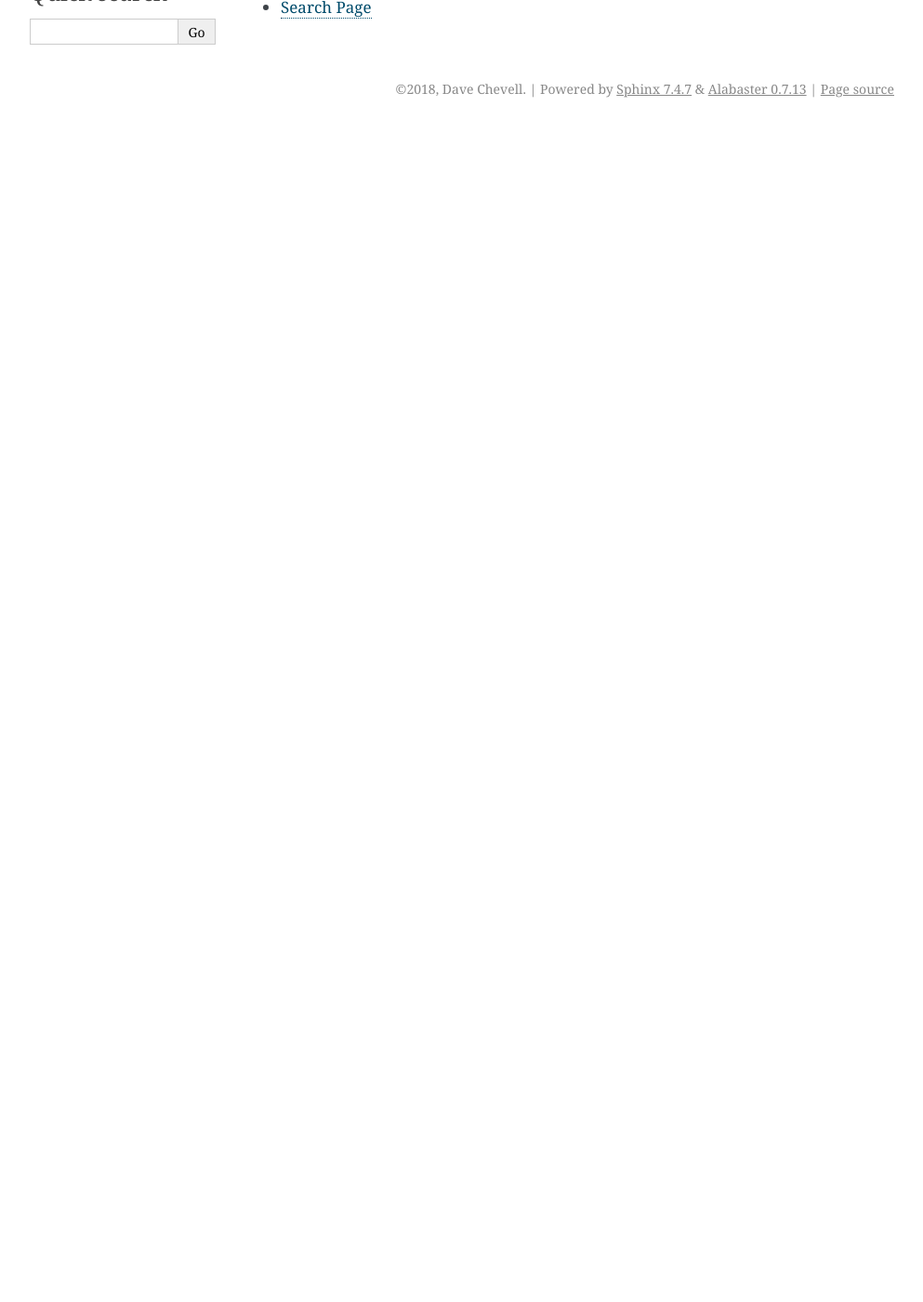
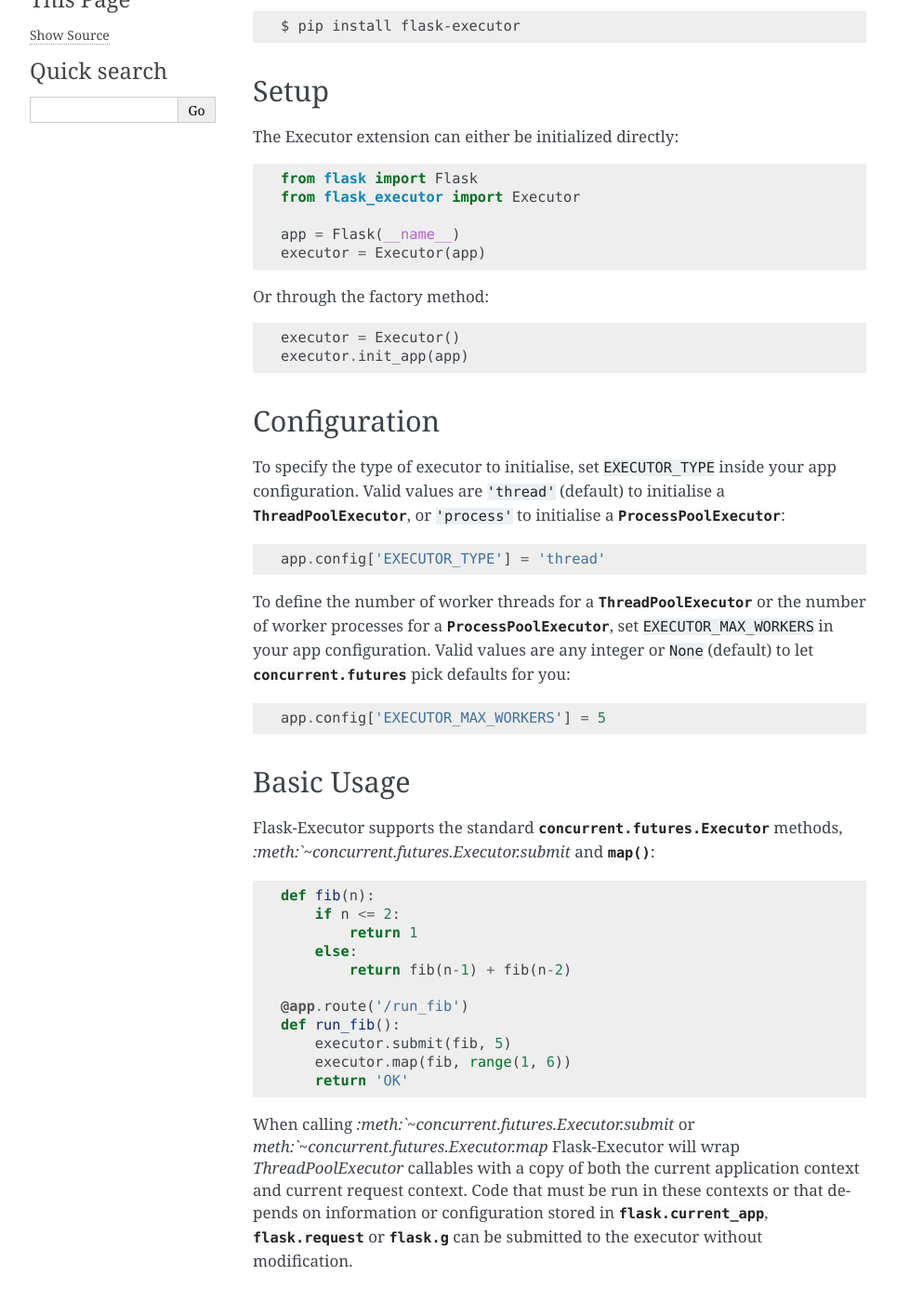
Before and after one commit to dchevell/flask-executor, a Sphinx documentation site: the page built from docs/index.rst, in a window 1280 px wide and 1400 px high, scrolled down 270 px. Shown: the whole window at 93% size, without its empty margins (148-1141 px from the left). Built offline with Sphinx 7.4.7, drawn with Linux system fonts in a browser that asks for light colours; before the commit the page ends 900 px from its top, so only the background shows below that; some of the changed text lies outside the part shown.

Commit message:
Added basic getting started info to index

```diff
--- a/docs/index.rst
+++ b/docs/index.rst
@@ -3,8 +3,101 @@
    You can adapt this file completely to your liking, but it should at least
    contain the root `toctree` directive.
 
-Welcome to Flask-Executor's documentation!
-==========================================
+Flask-Executor
+==============
+
+.. module:: flask_executor
+
+Flask-Executor is a `Flask`_ extension that makes it easy to work with :py:mod:`concurrent.futures`
+in your application.
+
+Installation
+------------
+
+Flask-Executor is available on PyPI and can be installed with pip::
+
+    $ pip install flask-executor
+
+Setup
+------
+
+The Executor extension can either be initialized directly::
+
+    from flask import Flask
+    from flask_executor import Executor
+
+    app = Flask(__name__)
+    executor = Executor(app)
+
+Or through the factory method::
+
+    executor = Executor()
+    executor.init_app(app)
+
+
+Configuration
+-------------
+
+To specify the type of executor to initialise, set ``EXECUTOR_TYPE`` inside your app configuration.
+Valid values are ``'thread'`` (default) to initialise a
+:class:`~concurrent.futures.ThreadPoolExecutor`, or ``'process'`` to initialise a
+:class:`~concurrent.futures.ProcessPoolExecutor`::
+
+    app.config['EXECUTOR_TYPE'] = 'thread'
+
+To define the number of worker threads for a :class:`~concurrent.futures.ThreadPoolExecutor` or the
+number of worker processes for a :class:`~concurrent.futures.ProcessPoolExecutor`, set
+``EXECUTOR_MAX_WORKERS`` in your app configuration. Valid values are any integer or ``None`` (default)
+to let :py:mod:`concurrent.futures` pick defaults for you::
+
+    app.config['EXECUTOR_MAX_WORKERS'] = 5
+
+
+Basic Usage
+-----------
+
+Flask-Executor supports the standard :class:`concurrent.futures.Executor` methods,
+`:meth:`~concurrent.futures.Executor.submit` and :meth:`~concurrent.futures.Executor.map`::
+
+    def fib(n):
+        if n <= 2:
+            return 1
+        else:
+            return fib(n-1) + fib(n-2)
+
+    @app.route('/run_fib')
+    def run_fib():
+        executor.submit(fib, 5)
+        executor.map(fib, range(1, 6))
+        return 'OK'
+
+When calling `:meth:`~concurrent.futures.Executor.submit` or
+`meth:`~concurrent.futures.Executor.map` Flask-Executor will wrap `ThreadPoolExecutor` callables
+with a copy of both the current application context and current request context. Code that must be
+run in these contexts or that depends on information or configuration stored in
+:data:`flask.current_app`, :data:`flask.request` or :data:`flask.g` can be submitted to the executor
+without modification.
+
+
+Decoration
+----------
+
+Flask-Executor lets you decorate methods in the same style as distributed task queues like
+`Celery`_::
+
+    @executor.job
+    def fib(n):
+        if n <= 2:
+            return 1
+        else:
+            return fib(n-1) + fib(n-2)
+
+    @app.route('/decorate_fib')
+    def decorate_fib():
+        fib.submit(5)
+        fib.map(range(1, 6))
+        return 'OK'
+
 
 .. toctree::
    :maxdepth: 2
@@ -18,3 +111,6 @@ Indices and tables
 * :ref:`genindex`
 * :ref:`modindex`
 * :ref:`search`
+
+.. _Flask: http://flask.pocoo.org/
+.. _Celery: http://www.celeryproject.org/
```
